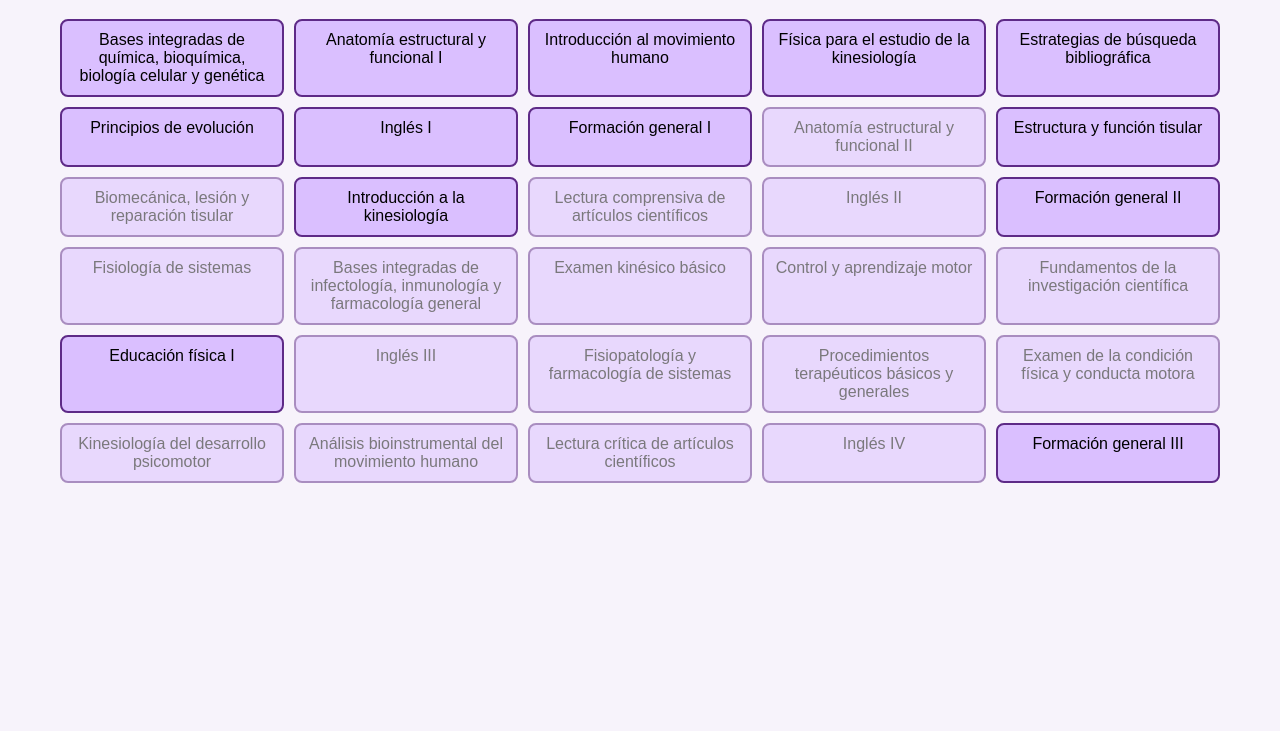
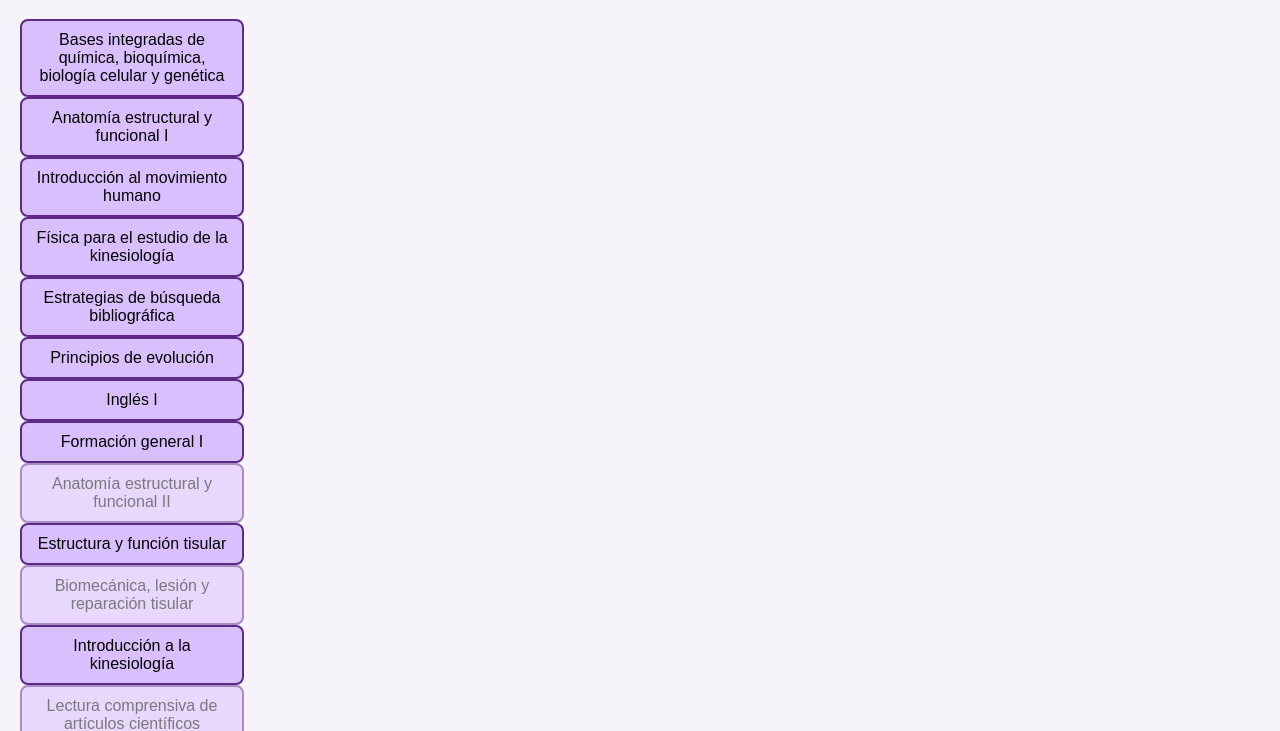
Before and after one commit to 142128/Malla-de-kinesiologia-UCH, a plain HTML site: page index.html in a window 1280 px wide. Shown: the part 81-812 px from the top of the page. Drawn offline with Linux system fonts and the light colour scheme.

Commit message:
Update index.html

```diff
--- a/index.html
+++ b/index.html
@@ -8,7 +8,7 @@
 </head>
 <body>
   <h1>Malla Curricular Interactiva – Kinesiología U. de Chile</h1>
-  <div id="malla" class="grid"></div>
+  <div id="malla" class="malla"></div>
   <script src="script.js"></script>
 </body>
 </html>
```
